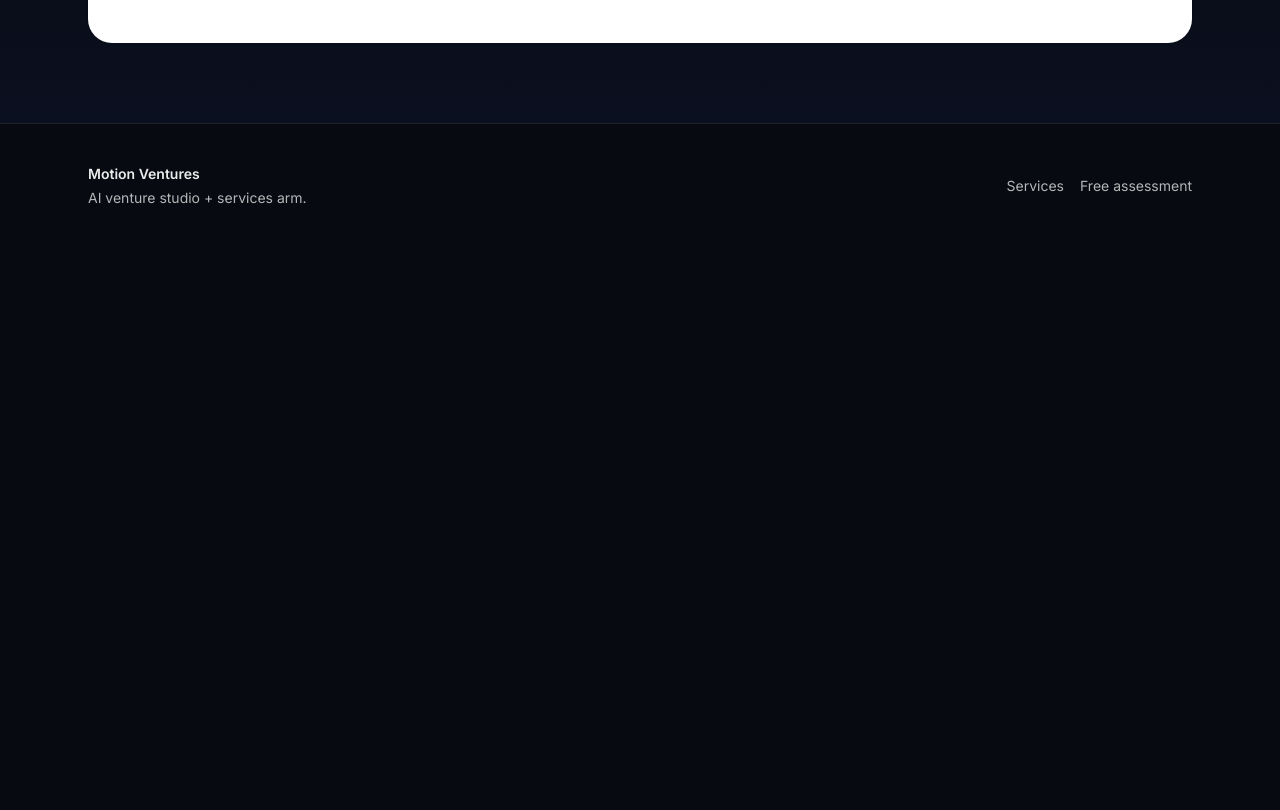
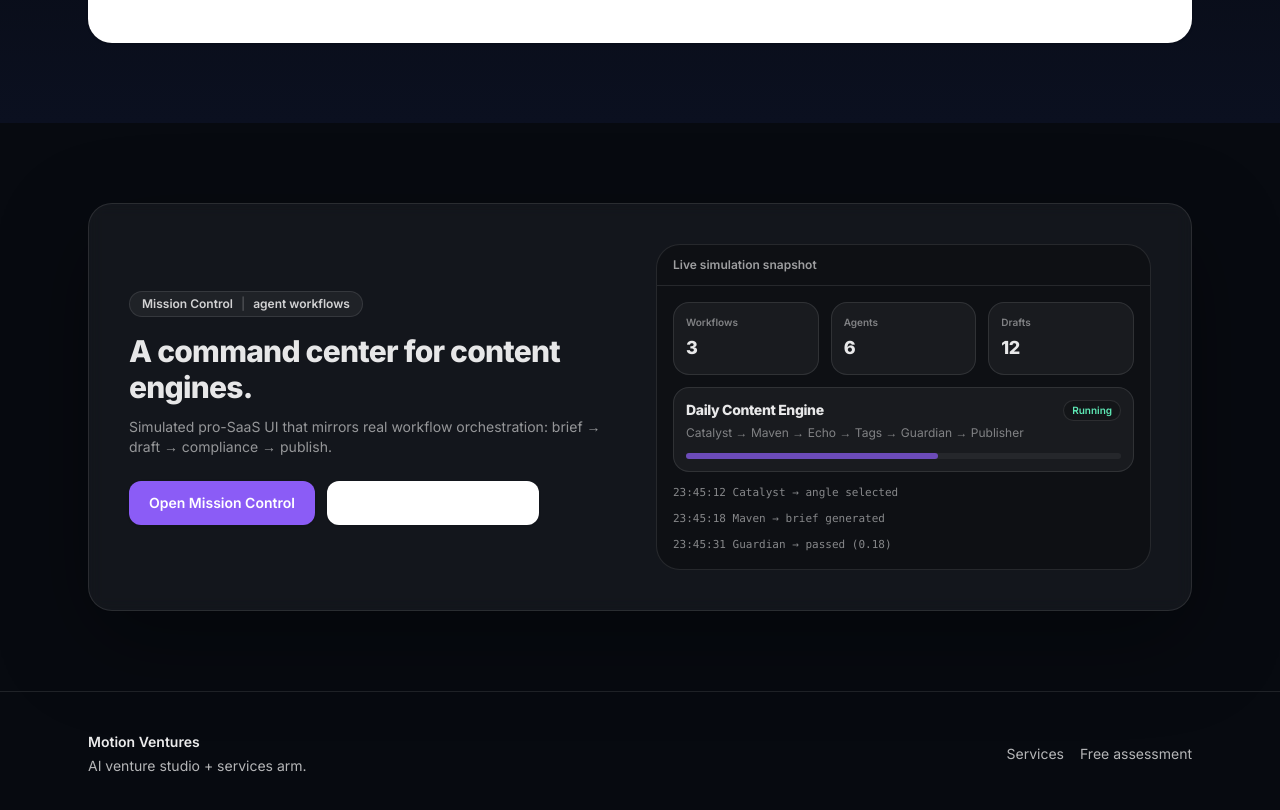
Before and after one commit to alexcarney460-hue/MotionVentures, a Next.js app: page / in a window 1280 px wide. Shown: the part 1840-2650 px from the top of the page. Before the commit the page ends 2088 px from the top, so only its background shows below. Built offline with nearby package versions, Linux system fonts and the light colour scheme; no server answers.

Commit message:
Add homepage Mission Control section + ignore local nature assets

```diff
--- a/src/app/page.tsx
+++ b/src/app/page.tsx
@@ -162,6 +162,87 @@ export default function Home() {
         </Container>
       </Section>
 
+      {/* Mission Control preview (bottom) */}
+      <Section className="py-14 md:py-20">
+        <Container>
+          <div className="rounded-3xl border border-white/10 bg-white/5 p-8 shadow-[0_30px_90px_rgba(0,0,0,0.35)] backdrop-blur sm:p-10">
+            <div className="grid gap-8 lg:grid-cols-12 lg:items-center">
+              <div className="lg:col-span-6">
+                <div className="inline-flex items-center gap-2 rounded-full border border-white/10 bg-white/5 px-3 py-1 text-xs font-semibold text-white/80">
+                  Mission Control
+                  <span className="text-white/20">|</span>
+                  agent workflows
+                </div>
+                <div className="mt-4 font-[var(--font-sora)] text-2xl font-extrabold tracking-tight text-white/90 sm:text-3xl">
+                  A command center for content engines.
+                </div>
+                <p className="mt-3 text-sm text-white/55">
+                  Simulated pro-SaaS UI that mirrors real workflow orchestration: brief → draft →
+                  compliance → publish.
+                </p>
+                <div className="mt-6 flex flex-col gap-3 sm:flex-row">
+                  <Button href="/mission-control" variant="primary">
+                    Open Mission Control
+                  </Button>
+                  <Button href="/assessment" variant="secondary">
+                    Start with an assessment
+                  </Button>
+                </div>
+              </div>
+
+              <div className="lg:col-span-6">
+                <div className="overflow-hidden rounded-3xl border border-white/10 bg-black/25">
+                  <div className="border-b border-white/10 px-4 py-3 text-xs font-semibold text-white/60">
+                    Live simulation snapshot
+                  </div>
+                  <div className="p-4">
+                    <div className="grid gap-3">
+                      <div className="grid grid-cols-3 gap-3">
+                        {[
+                          { k: "Workflows", v: "3" },
+                          { k: "Agents", v: "6" },
+                          { k: "Drafts", v: "12" },
+                        ].map((s) => (
+                          <div key={s.k} className="rounded-2xl border border-white/10 bg-white/5 p-3">
+                            <div className="text-[10px] font-semibold text-white/45">{s.k}</div>
+                            <div className="mt-1 text-lg font-extrabold tracking-tight text-white/90">
+                              {s.v}
+                            </div>
+                          </div>
+                        ))}
+                      </div>
+
+                      <div className="rounded-2xl border border-white/10 bg-white/5 p-3">
+                        <div className="flex items-center justify-between">
+                          <div className="text-sm font-extrabold tracking-tight text-white/90">
+                            Daily Content Engine
+                          </div>
+                          <span className="rounded-full border border-white/10 bg-black/20 px-2 py-0.5 text-[10px] font-semibold text-emerald-300">
+                            Running
+                          </span>
+                        </div>
+                        <div className="mt-1 text-xs text-white/45">
+                          Catalyst → Maven → Echo → Tags → Guardian → Publisher
+                        </div>
+                        <div className="mt-3 h-1.5 w-full rounded-full bg-white/5">
+                          <div className="h-1.5 w-[58%] rounded-full bg-[var(--mv-primary)]/70" />
+                        </div>
+                      </div>
+
+                      <div className="grid gap-2 font-mono text-[11px] leading-relaxed text-white/50">
+                        <div>23:45:12 Catalyst → angle selected</div>
+                        <div>23:45:18 Maven → brief generated</div>
+                        <div>23:45:31 Guardian → passed (0.18)</div>
+                      </div>
+                    </div>
+                  </div>
+                </div>
+              </div>
+            </div>
+          </div>
+        </Container>
+      </Section>
+
       <SiteFooter />
     </div>
   );
```
Also changed, not shown: 1 other file (tests, documents, lock files or other folders).
